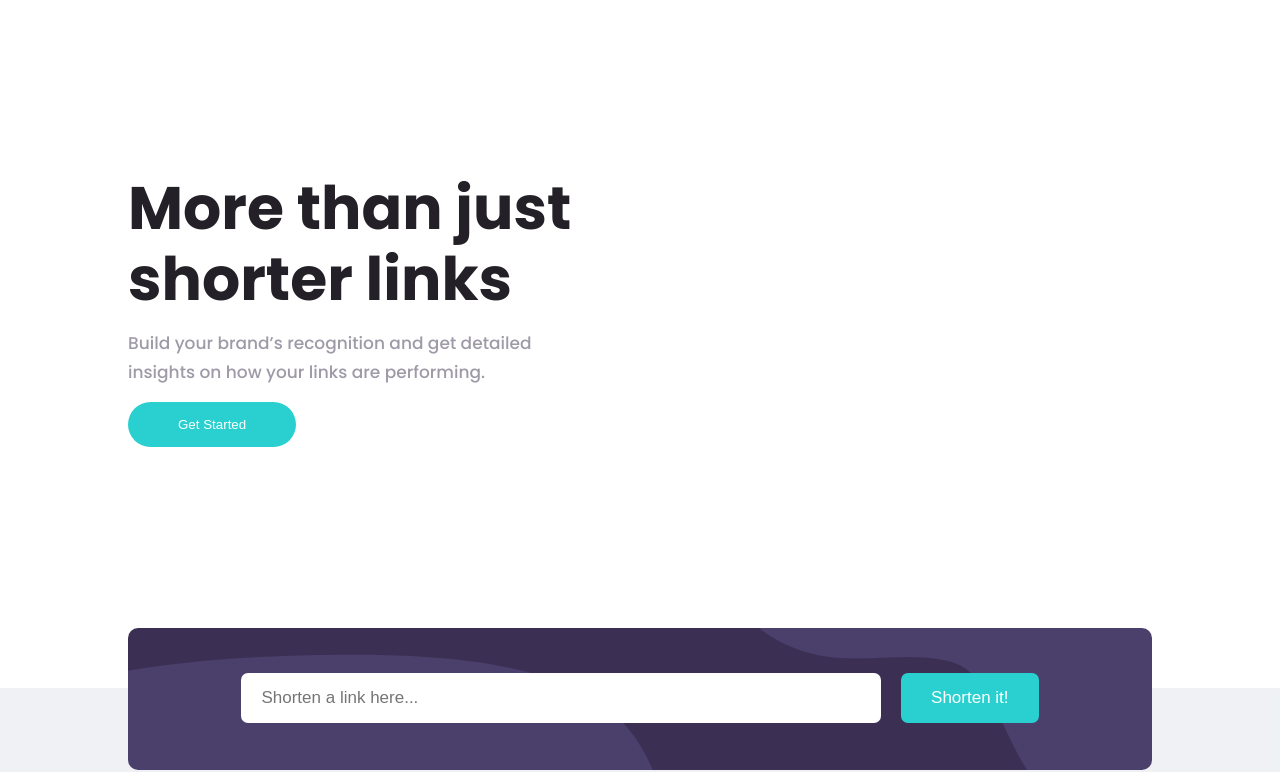
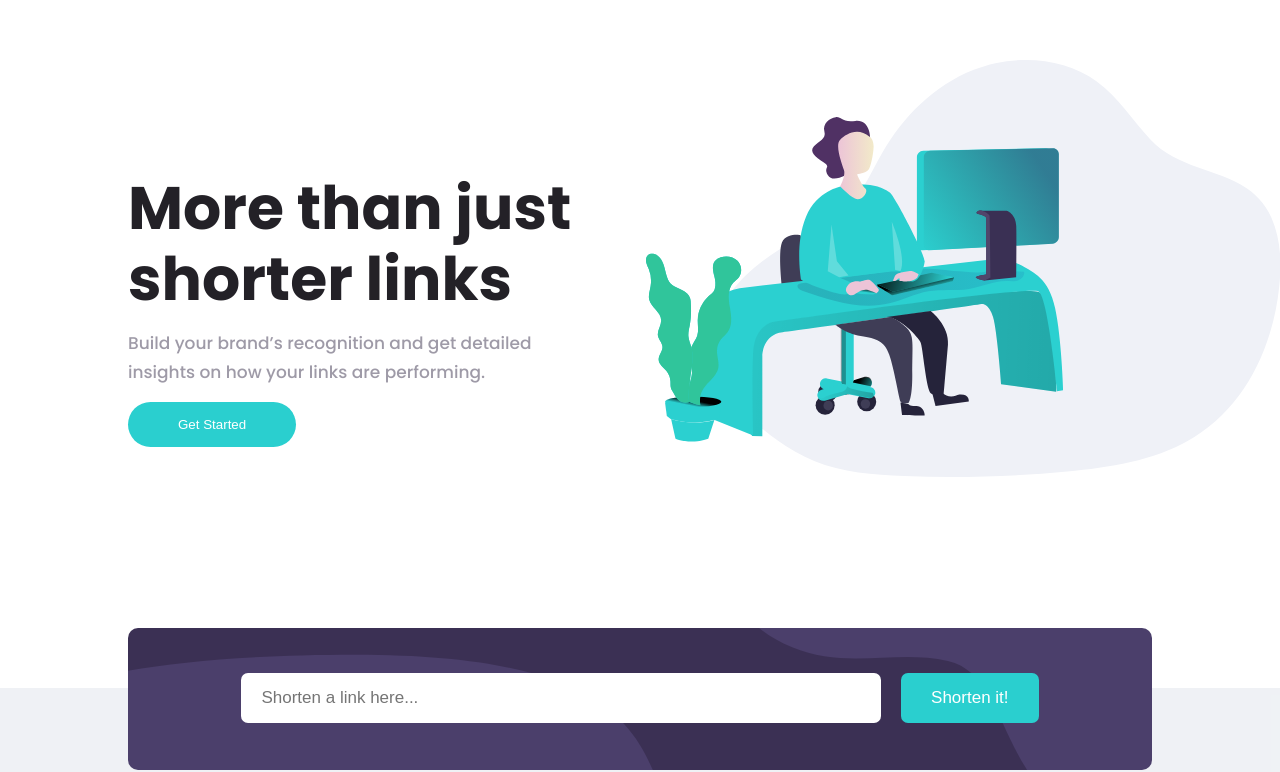
Before and after one commit to virald1/url-shortener, a plain HTML site: page index.html in a window 1280 px wide. Shown: the part 68-840 px from the top of the page. Drawn offline with Linux system fonts and the light colour scheme; files whose address does not match are found by name.

Commit message:
Update app.css

```diff
--- a/app.css
+++ b/app.css
@@ -321,7 +321,7 @@ button:hover {
     border-radius: 30px;
 }
 .intro__image {
-    background: url(images/illustration-working.svg) no-repeat;
+    background: url(illustration-working.svg) no-repeat;
     background-size: contain;
     width: 55%;
     height: 500px;
```
